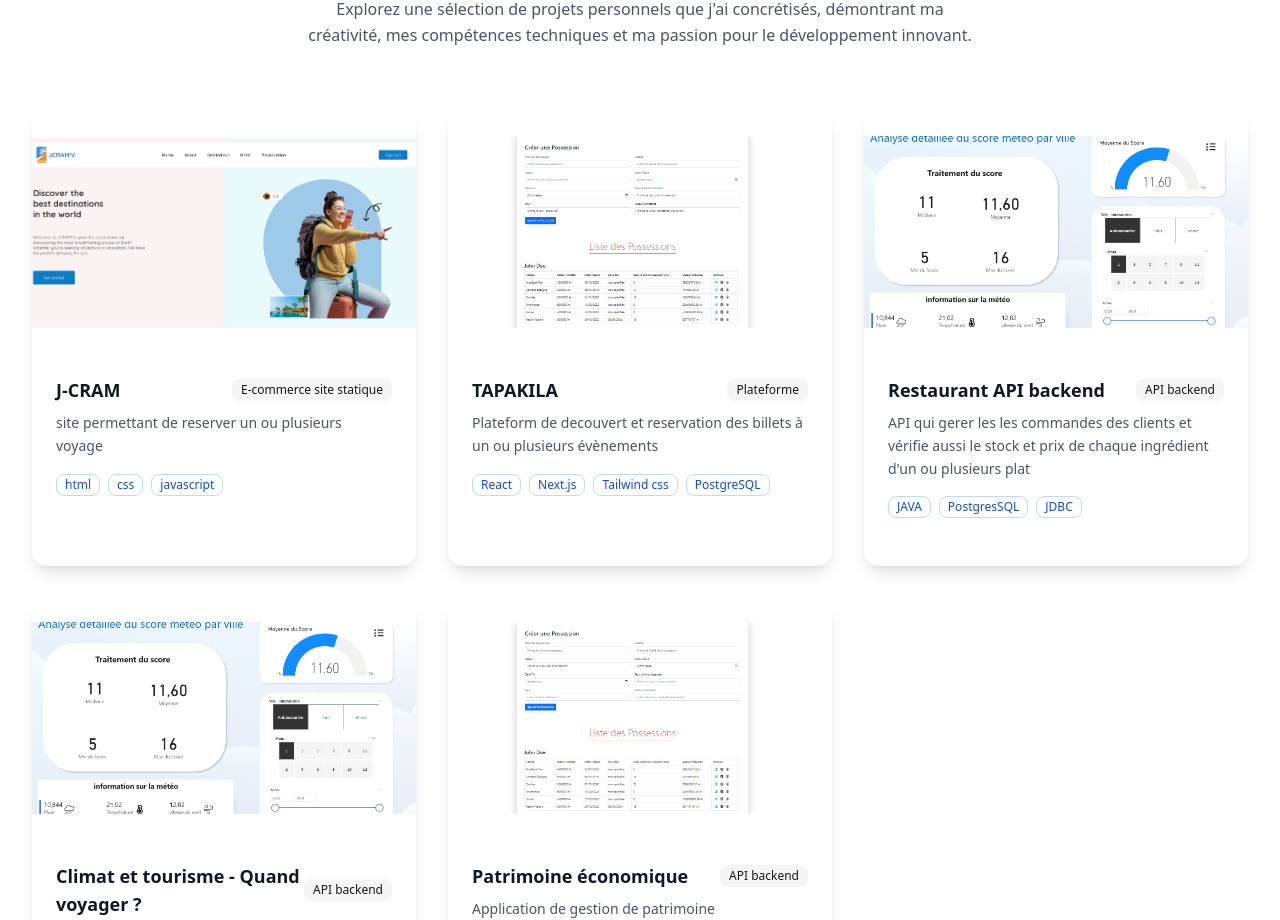
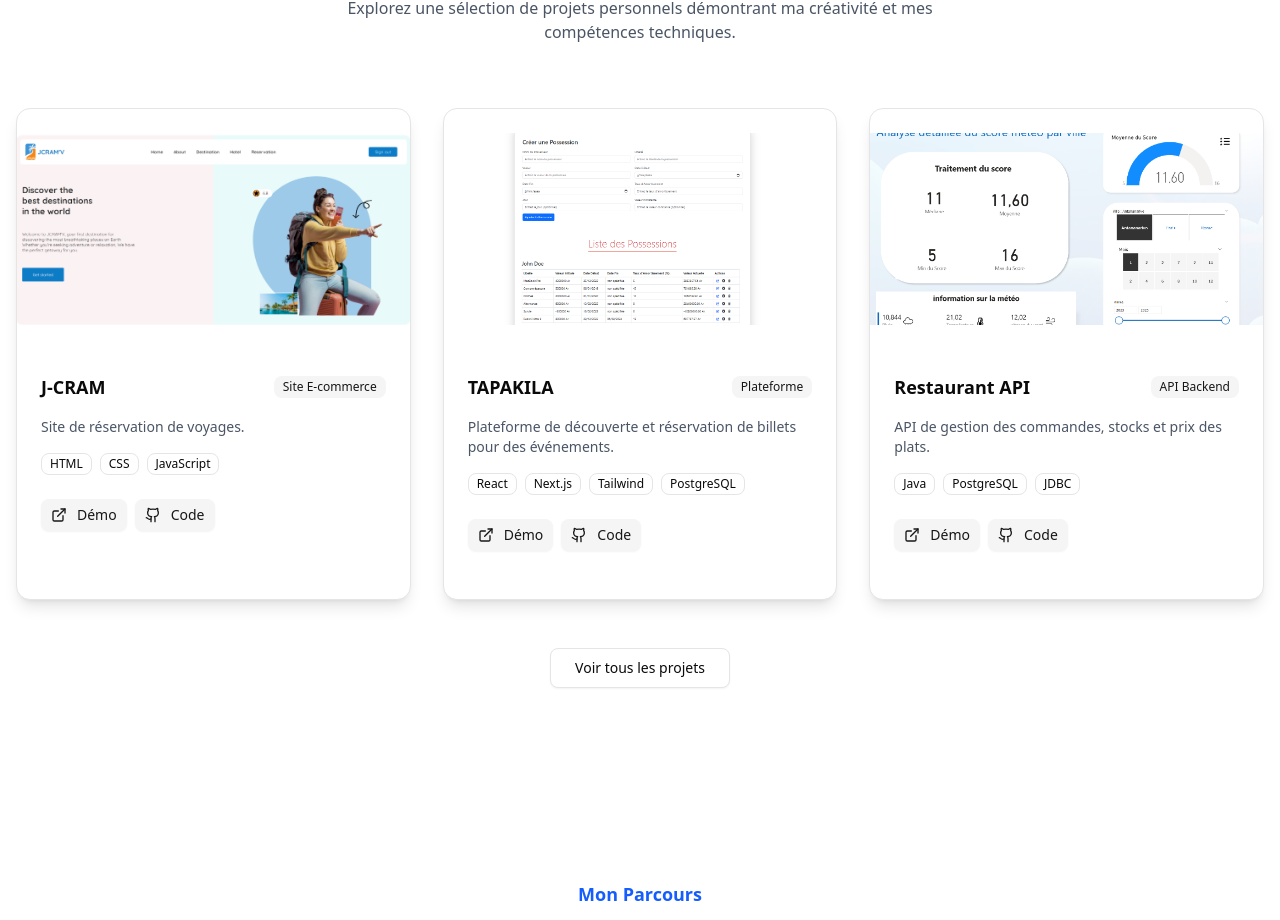
Before and after one commit to RYJramefison/Portfolio, a Next.js app: page / in a window 1280 px wide. Shown: the part 1852-2772 px from the top of the page. Built offline with nearby package versions, Linux system fonts and the light colour scheme.

Commit message:
feat: Add language management to project sections

```diff
--- a/app/i18n/translations.ts
+++ b/app/i18n/translations.ts
@@ -14,6 +14,8 @@ export const translations = {
     common: {
       cv: 'Télécharger mon CV',
       hire: 'Embauchez-moi',
+      demo: 'Démo',
+      code: 'Code',
     },
 
     hero: {
@@ -65,6 +67,39 @@ export const translations = {
       ],
     },
 
+    portfolio: {
+      label: 'Projet personnel',
+      title: 'Mes projets réalisés',
+      description:
+        "Explorez une sélection de projets personnels démontrant ma créativité et mes compétences techniques.",
+      cta: 'Voir tous les projets',
+      projects: [
+        {
+          title: 'J-CRAM',
+          description: 'Site de réservation de voyages.',
+          image: 'J CRAM.png',
+          tags: ['HTML', 'CSS', 'JavaScript'],
+          category: 'Site E-commerce',
+        },
+        {
+          title: 'TAPAKILA',
+          description:
+            'Plateforme de découverte et réservation de billets pour des événements.',
+          image: 'Patrimoine economique.png',
+          tags: ['React', 'Next.js', 'Tailwind', 'PostgreSQL'],
+          category: 'Plateforme',
+        },
+        {
+          title: 'Restaurant API',
+          description:
+            'API de gestion des commandes, stocks et prix des plats.',
+          image: 'climat et tourisme.png',
+          tags: ['Java', 'PostgreSQL', 'JDBC'],
+          category: 'API Backend',
+        },
+      ],
+    },
+
     contact: {
       title: 'Contact',
       subtitle: 'Démarrons votre projet ensemble',
@@ -73,18 +108,13 @@ export const translations = {
   },
 
   en: {
-    nav: [
-      'Home',
-      'About',
-      'Skills',
-      'Services',
-      'Portfolio',
-      'Contact',
-    ],
+    nav: ['Home', 'About', 'Skills', 'Services', 'Portfolio', 'Contact'],
 
     common: {
       cv: 'Download CV',
       hire: 'Hire me',
+      demo: 'Demo',
+      code: 'Code',
     },
 
     hero: {
@@ -136,6 +166,39 @@ export const translations = {
       ],
     },
 
+    portfolio: {
+      label: 'Personal Project',
+      title: 'My completed projects',
+      description:
+        'Explore a selection of personal projects showcasing my creativity and technical skills.',
+      cta: 'View all projects',
+      projects: [
+        {
+          title: 'J-CRAM',
+          description: 'Travel booking website.',
+          image: 'J CRAM.png',
+          tags: ['HTML', 'CSS', 'JavaScript'],
+          category: 'E-commerce Website',
+        },
+        {
+          title: 'TAPAKILA',
+          description:
+            'Event discovery and ticket booking platform.',
+          image: 'Patrimoine economique.png',
+          tags: ['React', 'Next.js', 'Tailwind', 'PostgreSQL'],
+          category: 'Platform',
+        },
+        {
+          title: 'Restaurant API',
+          description:
+            'API managing orders, stock and pricing.',
+          image: 'climat et tourisme.png',
+          tags: ['Java', 'PostgreSQL', 'JDBC'],
+          category: 'Backend API',
+        },
+      ],
+    },
+
     contact: {
       title: 'Contact',
       subtitle: 'Let’s build your project together',
--- a/components/sections/PojectSection.tsx
+++ b/components/sections/PojectSection.tsx
@@ -5,129 +5,77 @@ import { Button } from '@/components/ui/button'
 import { Badge } from '@/components/ui/badge'
 import { ExternalLink, Github } from 'lucide-react'
 import { motion } from 'framer-motion'
+import { useLang } from '@/app/providers/lang-provider'
 
 const ProjectSection = () => {
-  const projects = [
-    {
-      title: 'J-CRAM',
-      description: 'site permettant de reserver un ou plusieurs voyage',
-      image: 'J CRAM.png',
-      tags: ['html', 'css', 'javascript'],
-      category: 'E-commerce site statique'
-    },
-    {
-      title: 'TAPAKILA',
-      description: 'Plateform de decouvert et reservation des billets à un ou plusieurs évènements',
-      image: 'Patrimoine economique.png',
-      tags: ['React', 'Next.js', 'Tailwind css', 'PostgreSQL'],
-      category: 'Plateforme'
-    },
-    {
-      title: 'Restaurant API backend',
-      description: 'API qui gerer les les commandes des clients et vérifie aussi le stock et prix de chaque ingrédient d\'un ou plusieurs plat',
-      image: 'climat et tourisme.png',
-      tags: ['JAVA', 'PostgresSQL', 'JDBC'],
-      category: 'API backend'
-    },
-    {
-      title: 'Climat et tourisme - Quand voyager ?',
-      description: 'Un pipeline complet de collecte, trairement, modelisation et visualisation de donnée ',
-      image: 'climat et tourisme.png',
-      tags: ['Python', 'Power BI', 'airflow'],
-      category: 'API backend'
-    },
-    {
-      title: 'Patrimoine économique',
-      description: 'Application de gestion de patrimoine',
-      image: 'Patrimoine economique.png',
-      tags: ['React js', 'Express js', 'Bootstrap'],
-      category: 'API backend'
-    }
-
-  ]
-
+  const { t } = useLang()
+  const portfolio = t.portfolio
 
   return (
     <section id="portfolio" className="py-20 bg-white dark:bg-gray-950">
-      <div className="max-w-7xl mx-auto px-4 sm:px-6 lg:px-8">
+      <div className="max-w-7xl mx-auto px-4">
         {/* Header */}
         <motion.div
           className="text-center mb-16"
           initial={{ opacity: 0, y: 30 }}
           whileInView={{ opacity: 1, y: 0 }}
-          transition={{ duration: 0.8 }}
           viewport={{ once: true }}
         >
-          <p className="text-blue-600 font-semibold text-lg mb-2">Projet Personnel</p>
+          <p className="text-blue-600 font-semibold text-lg mb-2">
+            {portfolio.label}
+          </p>
           <h2 className="text-4xl font-bold text-gray-900 dark:text-gray-100 mb-6">
-            Mes projets réalisés
+            {portfolio.title}
           </h2>
-          <p className="text-gray-600 dark:text-gray-400 max-w-2xl mx-auto leading-relaxed">
-            Explorez une sélection de projets personnels que j'ai concrétisés,
-            démontrant ma créativité, mes compétences techniques et ma passion pour
-            le développement innovant.
+          <p className="text-gray-600 dark:text-gray-400 max-w-2xl mx-auto">
+            {portfolio.description}
           </p>
         </motion.div>
 
-
-
-
-        {/* Projects Grid */}
+        {/* Projects */}
         <div className="grid md:grid-cols-2 lg:grid-cols-3 gap-8">
-          {projects.map((project, index) => (
+          {portfolio.projects.map((project, index) => (
             <motion.div
               key={project.title}
               initial={{ opacity: 0, y: 30 }}
               whileInView={{ opacity: 1, y: 0 }}
-              transition={{ delay: index * 0.1, duration: 0.6 }}
+              transition={{ delay: index * 0.1 }}
               viewport={{ once: true }}
             >
-              <Card className="h-full border-0 shadow-lg hover:shadow-xl transition-all duration-300 group overflow-hidden bg-white dark:bg-gray-900 dark:shadow-black/40">
-                <div className="relative overflow-hidden">
+              <Card className="h-full shadow-lg hover:shadow-xl transition">
                 <img
                   src={project.image}
                   alt={project.title}
-                    className="w-full h-48 object-cover group-hover:scale-110 transition-transform duration-300"
+                  className="w-full h-48 object-cover"
                 />
-                  <div className="absolute inset-0 bg-gradient-to-t from-black/60 to-transparent opacity-0 group-hover:opacity-100 transition-opacity duration-300">
-                    <div className="absolute bottom-4 left-4 right-4 flex gap-2">
-                      <Button size="sm" variant="secondary" className="bg-white/90 hover:bg-white">
-                        <ExternalLink className="h-4 w-4 mr-1" />
-                        Demo
-                      </Button>
-                      <Button size="sm" variant="secondary" className="bg-white/90 hover:bg-white">
-                        <Github className="h-4 w-4 mr-1" />
-                        Code
-                      </Button>
-                    </div>
-                  </div>
+
+                <CardContent className="p-6 space-y-4">
+                  <div className="flex justify-between items-center">
+                    <h3 className="font-bold text-lg">{project.title}</h3>
+                    <Badge variant="secondary">{project.category}</Badge>
                   </div>
 
-                <CardContent className="p-6">
-                  <div className="space-y-4">
-                    <div>
-                      <div className="flex items-center justify-between mb-2">
-                        <h3 className="font-bold text-lg text-gray-900 dark:text-gray-100">{project.title}</h3>
-                        <Badge variant="secondary" className="text-xs">
-                          {project.category}
-                        </Badge>
-                      </div>
-                      <p className="text-gray-600 dark:text-gray-400 text-sm leading-relaxed">
+                  <p className="text-sm text-gray-600 dark:text-gray-400">
                     {project.description}
                   </p>
-                    </div>
 
                   <div className="flex flex-wrap gap-2">
-                      {project.tags.map((tag) => (
-                        <Badge
-                          key={tag}
-                          variant="outline"
-                          className="text-xs border-blue-200 text-blue-700 hover:bg-blue-50 dark:border-blue-800 dark:text-blue-300 dark:bg-blue-950"
-                        >
+                    {project.tags.map(tag => (
+                      <Badge key={tag} variant="outline">
                         {tag}
                       </Badge>
                     ))}
                   </div>
+
+                  <div className="flex gap-2 pt-2">
+                    <Button size="sm" variant="secondary">
+                      <ExternalLink className="h-4 w-4 mr-1" />
+                      {t.common.demo}
+                    </Button>
+                    <Button size="sm" variant="secondary">
+                      <Github className="h-4 w-4 mr-1" />
+                      {t.common.code}
+                    </Button>
                   </div>
                 </CardContent>
               </Card>
@@ -136,17 +84,11 @@ const ProjectSection = () => {
         </div>
 
         {/* CTA */}
-        <motion.div
-          className="text-center mt-12"
-          initial={{ opacity: 0, y: 30 }}
-          whileInView={{ opacity: 1, y: 0 }}
-          transition={{ duration: 0.8 }}
-          viewport={{ once: true }}
-        >
-          <Button size="lg" variant="outline" className="border-blue-600 text-blue-600 hover:bg-blue-600 hover:text-white">
-            Voir tous les projets
+        <div className="text-center mt-12">
+          <Button size="lg" variant="outline">
+            {portfolio.cta}
           </Button>
-        </motion.div>
+        </div>
       </div>
     </section>
   )
```
Lines whose indentation alone changed are shown as unchanged.
